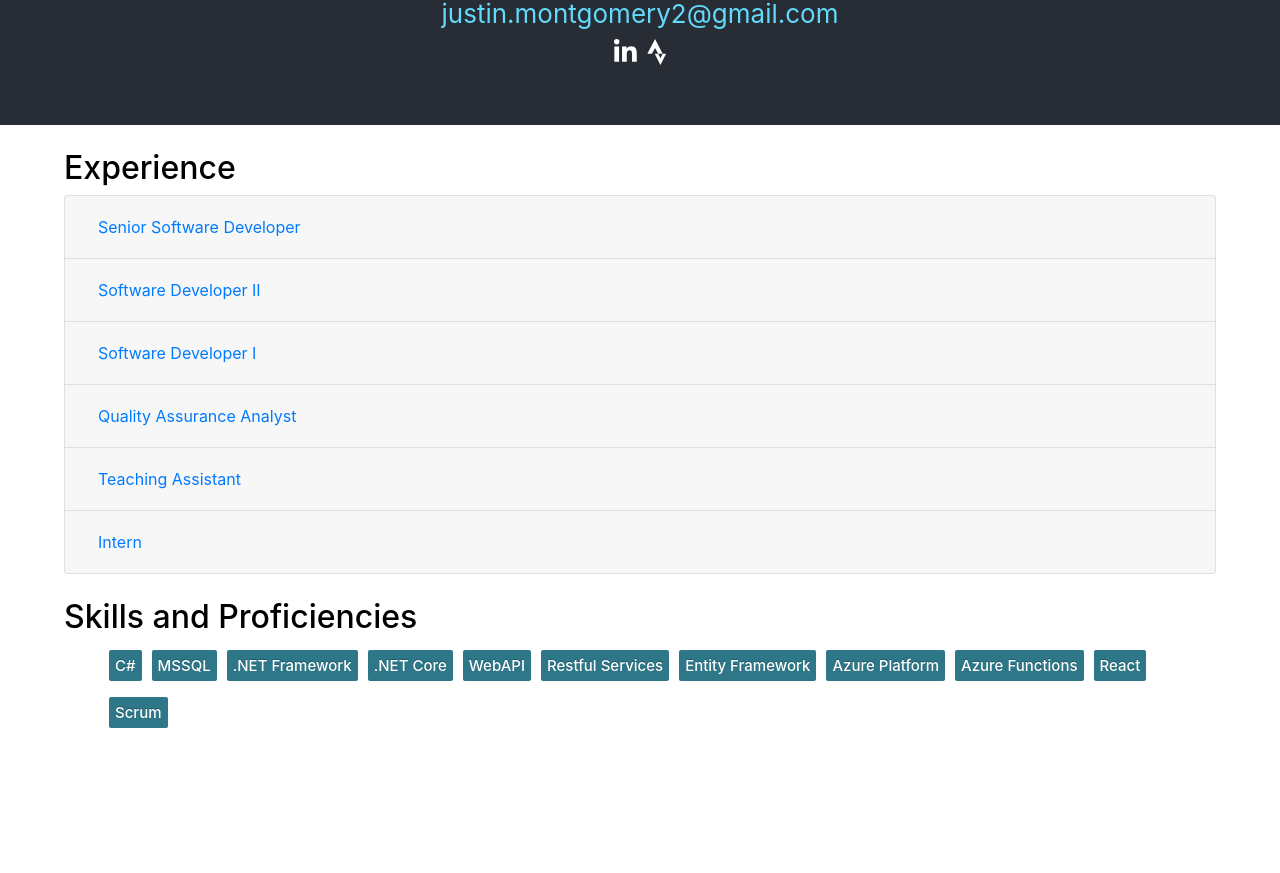
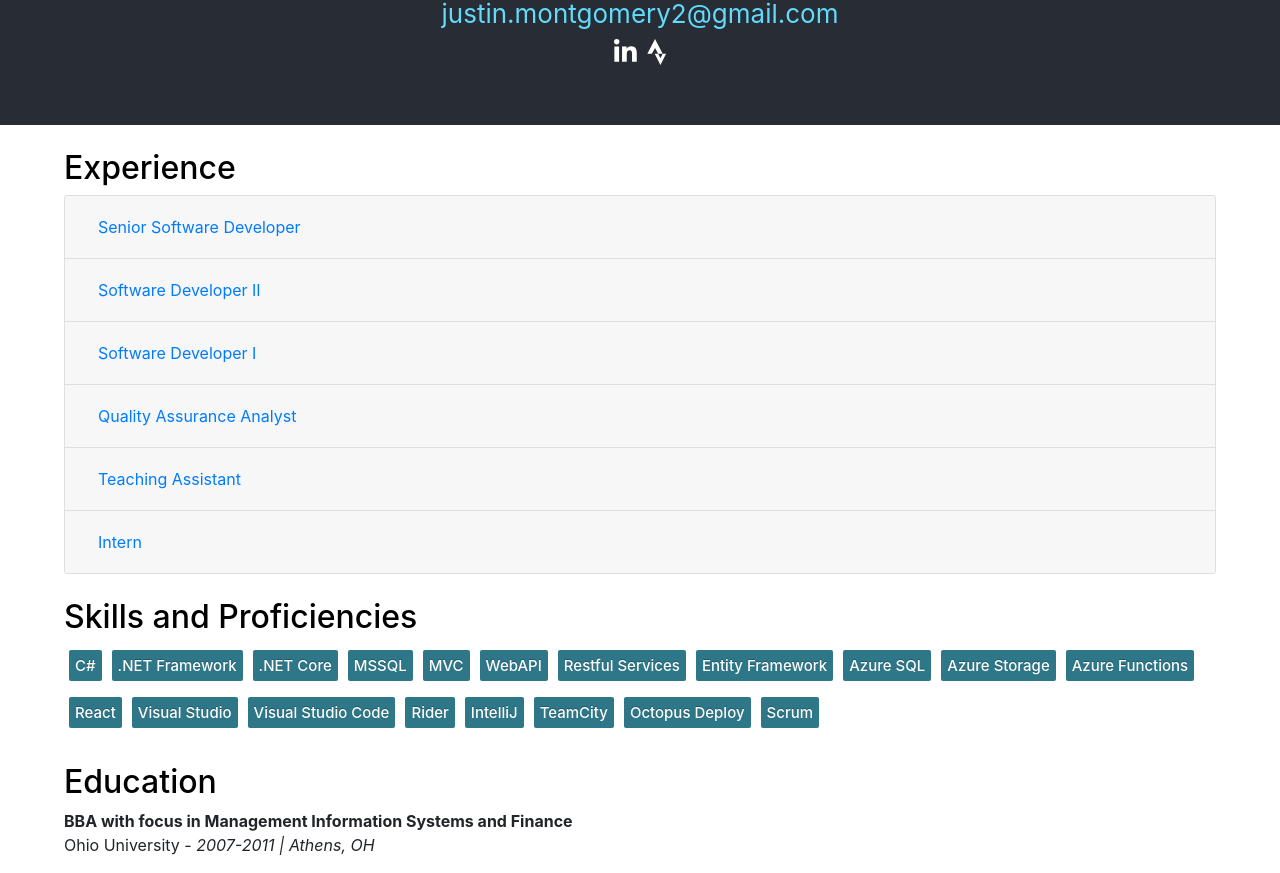
Before and after one commit to justinMontgomery/resumeApp, a React (Create React App) app: page / in a window 1280 px wide. Shown: the part 355-1228 px from the top of the page. Before the commit the page ends 1110 px from the top, so only its background shows below. Built offline with nearby package versions, Linux system fonts and the light colour scheme.

Commit message:
more skills

```diff
--- a/src/App.js
+++ b/src/App.js
@@ -160,19 +160,37 @@
   renderSkillsList() {
     return <div class="cvRow">
       <h2>Skills and Proficiencies</h2>
-      <ul class="skillset">
+      <div class="skillset">
         <li className="item">C#</li>
-        <li className="item">MSSQL</li>
         <li className="item">.NET Framework</li>
         <li className="item">.NET Core</li>
+        <li className="item">MSSQL</li>
+        <li className="item">MVC</li>
         <li className="item">WebAPI</li>
         <li className="item">Restful Services</li>
         <li className="item">Entity Framework</li>
-        <li className="item">Azure Platform</li>
+        <li className="item">Azure SQL</li>
+        <li className="item">Azure Storage</li>
         <li className="item">Azure Functions</li>
         <li className="item">React</li>
+        <li className="item">Visual Studio</li>
+        <li className="item">Visual Studio Code</li>
+        <li className="item">Rider</li>
+        <li className="item">IntelliJ</li>
+        <li className="item">TeamCity</li>
+        <li className="item">Octopus Deploy</li>
         <li className="item">Scrum</li>
-      </ul>
+      </div>
+    </div>
+  }
+
+  renderEducation() {
+    return <div class="cvRow">
+      <h2>Education</h2>
+      <dl>
+        <dt>BBA with focus in Management Information Systems and Finance</dt>
+        <dd>Ohio University - <i>2007-2011 | Athens, OH</i></dd>
+      </dl>
     </div>
   }
 
@@ -199,6 +217,8 @@
           {this.renderHistoryList()}
           <br />
           {this.renderSkillsList()}
+          <br />
+          {this.renderEducation()}
         </body >
       </div >
     );
```
